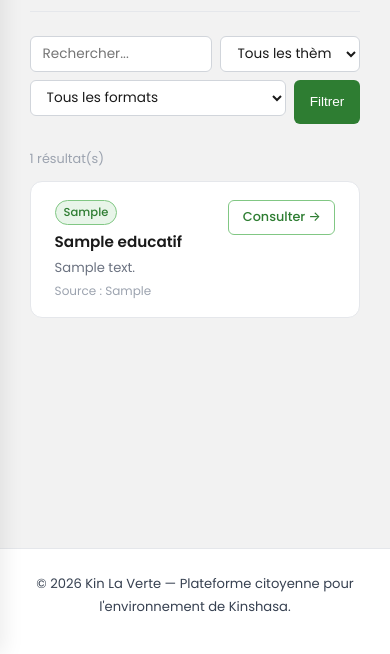
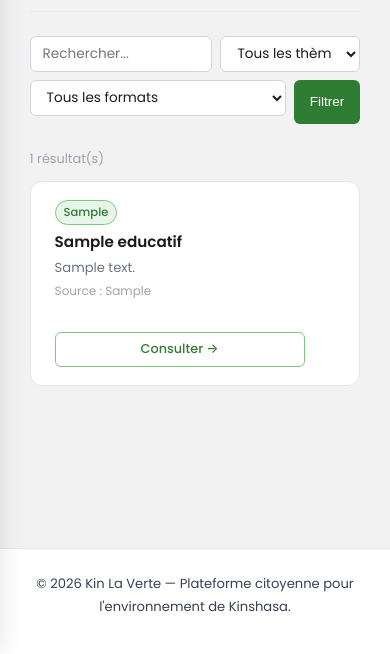
Before and after one commit to phriphri/Projet_env, a PHP site: page /projet_env_vibe/cours.php in a window 390 px wide. Shown: the part 190-844 px from the top of the page. Run offline with PHP 8.4, Linux system fonts and the light colour scheme; tables that the repository leaves empty or names only in its code hold one stand-in row (values such as "Sample post").

Commit message:
fix: responsive liste des cours sur petit mobile

```diff
--- a/cours.php
+++ b/cours.php
@@ -185,6 +185,23 @@ include 'includes/header.php';
     color: var(--gray-400);
     margin-bottom: 0.75rem;
 }
+
+@media (max-width: 600px) {
+    .edu-item {
+        flex-direction: column;
+        align-items: stretch;
+    }
+    .edu-item-right {
+        margin-top: 1rem;
+        align-items: flex-start !important;
+    }
+    .edu-item-right > div,
+    .edu-item-right > button,
+    .edu-item-right > a {
+        width: 100% !important;
+        max-width: 250px;
+    }
+}
 </style>
 
 <div class="edu-wrap">
```
